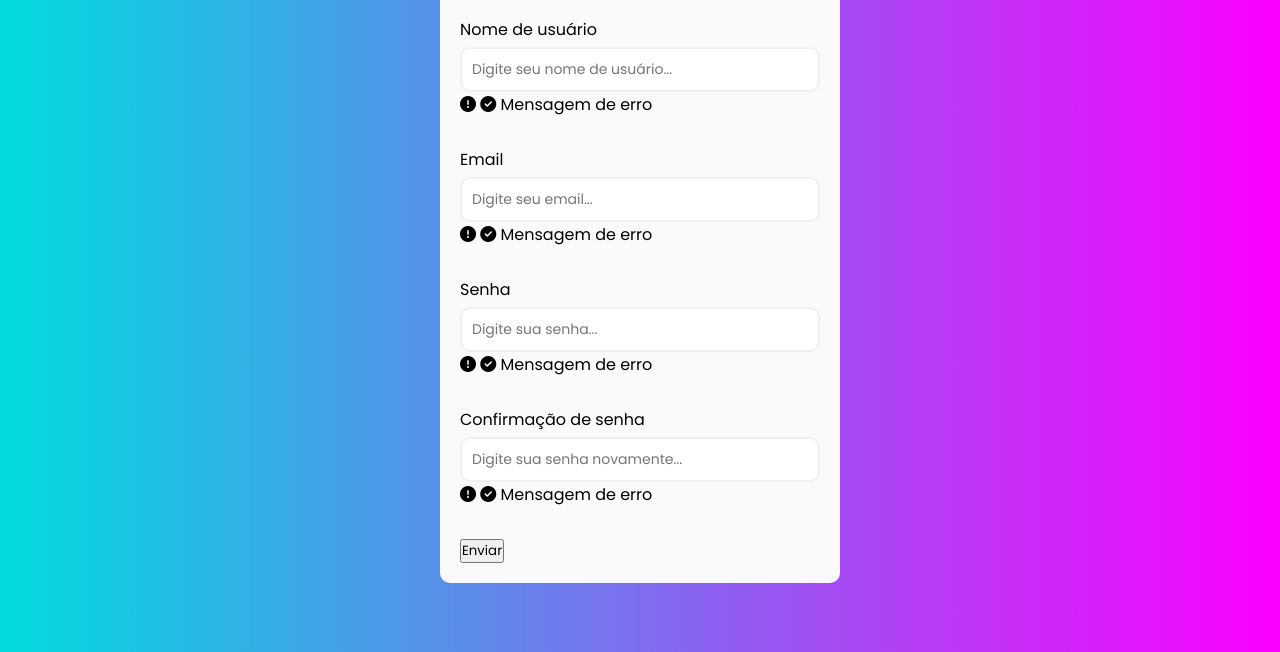
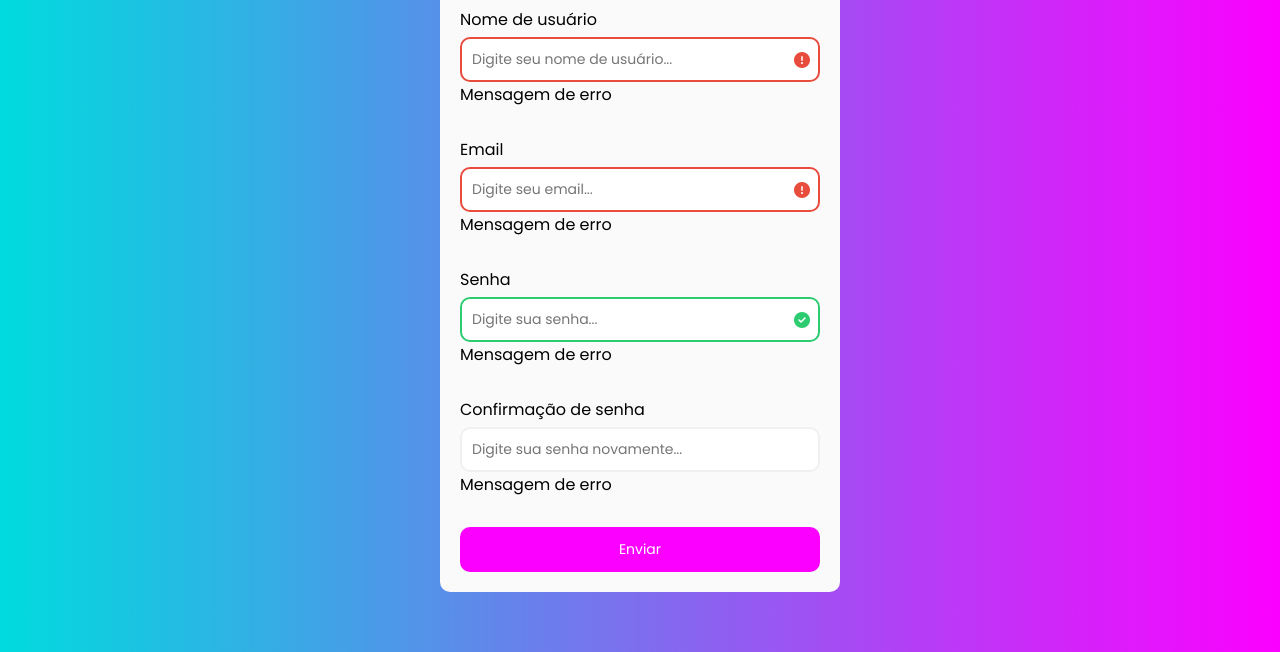
Before and after one commit to diogorochembach/Formulario-de-cadastro, a plain HTML site: page index.html in a window 1280 px wide. Shown: the part 148-800 px from the top of the page. Drawn offline with Linux system fonts and the light colour scheme.

Commit message:
Finalização arquivo CSS

```diff
--- a/index.html
+++ b/index.html
@@ -20,7 +20,7 @@
       </div>
 
       <form id="form" class="form">
-        <div class="form-control">
+        <div class="form-control error">
           <label for="username">Nome de usuário</label>
           <input
             type="text"
@@ -32,7 +32,7 @@
           <smal>Mensagem de erro</smal>
         </div>
 
-        <div class="form-control">
+        <div class="form-control error">
           <label for="email">Email</label>
           <input type="text" id="email" placeholder="Digite seu email..." />
           <i class="fas fa-exclamation-circle"></i>
@@ -40,7 +40,7 @@
           <smal>Mensagem de erro</smal>
         </div>
 
-        <div class="form-control">
+        <div class="form-control success">
           <label for="password">Senha</label>
           <input type="text" id="password" placeholder="Digite sua senha..." />
           <i class="fas fa-exclamation-circle"></i>
--- a/style.css
+++ b/style.css
@@ -51,3 +51,51 @@
     width: 100%;
     padding: 10px;
 }
+
+.form-control i {
+    position: absolute;
+    top: 45px;
+    right: 10px;
+    visibility: hidden;
+}
+
+.form-control small {
+    position: absolute;
+    bottom: 0;
+    left: 0;
+    visibility: hidden;
+}
+
+.form button {
+    background-color: #fc00ff;
+    border: 2px solid #fc00ff;
+    color: #fff;
+    font-size: 14px;
+    width: 100%;
+    border-radius: 10px;
+    padding: 10px;
+}
+
+/* Error and Success */
+.form-control.success input {
+    border-color: #2ecc71;
+}
+
+.form-control.error input {
+    border-color: #e74c3c;
+}
+
+.form-control.success i.fa-check-circle {
+    color: #2ecc71;
+    visibility: visible;
+}
+
+.form-control.error i.fa-exclamation-circle {
+    color: #e74c3c;
+    visibility: visible;
+}
+
+.form-control.error small {
+    visibility: visible;
+    color: #e74c3c;
+}
```
